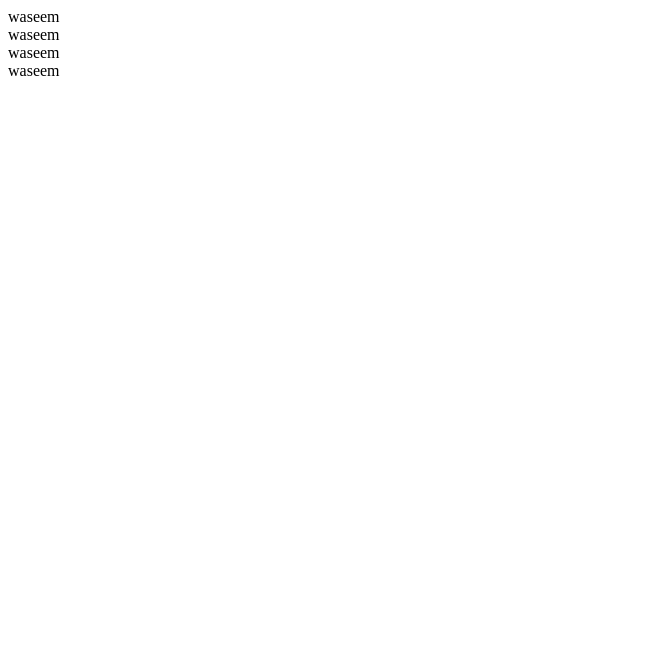
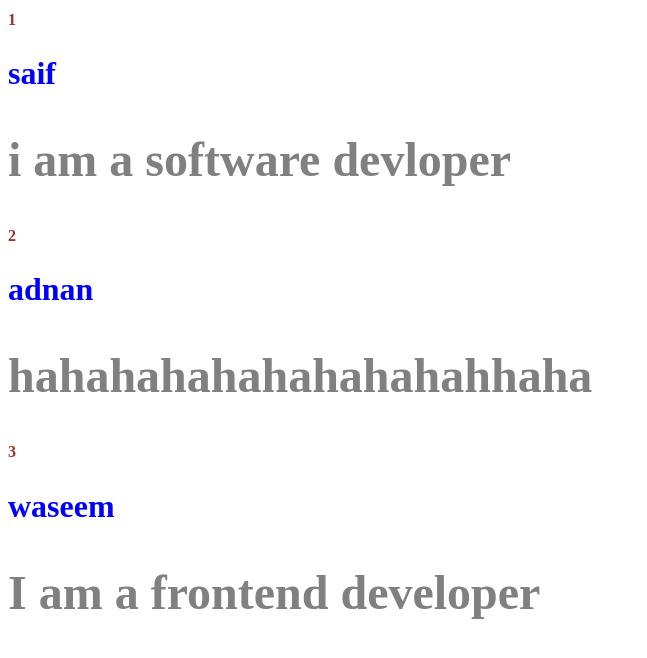
Before and after one commit to waseembaloch21/Twitter-Demo, a React (Vite) app: page / in a window 1280 px wide. Shown: the top 658 px of the page, without its empty margins (0-647 px from the left). Built offline with nearby package versions, Linux system fonts and the light colour scheme.

Commit message:
done
Saif bahi fix it

```diff
--- a/src/App.jsx
+++ b/src/App.jsx
@@ -1,15 +1,12 @@
 import Post from "./components/Post"
-
-
-
 function App() {
 
   return (
     <>
-     <Post />
-     <Post />
-     <Post />
-     <Post />
+
+     <Post id={1} author="saif" comment="i am a software devloper" />
+     <Post id={2} author="adnan" comment="hahahahahahahahahahhaha" />
+     <Post id={3} author= "waseem" comment="I am a frontend developer"/>
 
     </>
   )
--- a/src/components/Post.jsx
+++ b/src/components/Post.jsx
@@ -1,12 +1,14 @@
-
+import classes from './Post.module.css'
 import React from 'react'
 
-const names = ['waseem', "saif"]
+const Post = (props) => {
 
-const Post = () => {
-    const choosenNames = Math.random() >= 0.5 ? names[0] : names[1]
   return (
-    <div>{choosenNames}</div>
+    <div>
+      <h1 className={classes.id}>{props.id}</h1>
+      <h2 className={classes.author}>{props.author}</h2>
+      <h2 className={classes.comment}>{props.comment}</h2>
+    </div>
   )
 }
 
--- /dev/null
+++ b/src/components/Post.module.css
@@ -0,0 +1,17 @@
+.id{
+    font-size: 1rem;
+    color: brown;
+    font-weight: bold;
+}
+
+.author{
+    font-size: 2rem;
+    color: blue;
+    font-weight: bold;
+}
+
+.comment{
+    font-size: 3rem;
+    color: gray;
+    font-weight: bold;
+}
```
